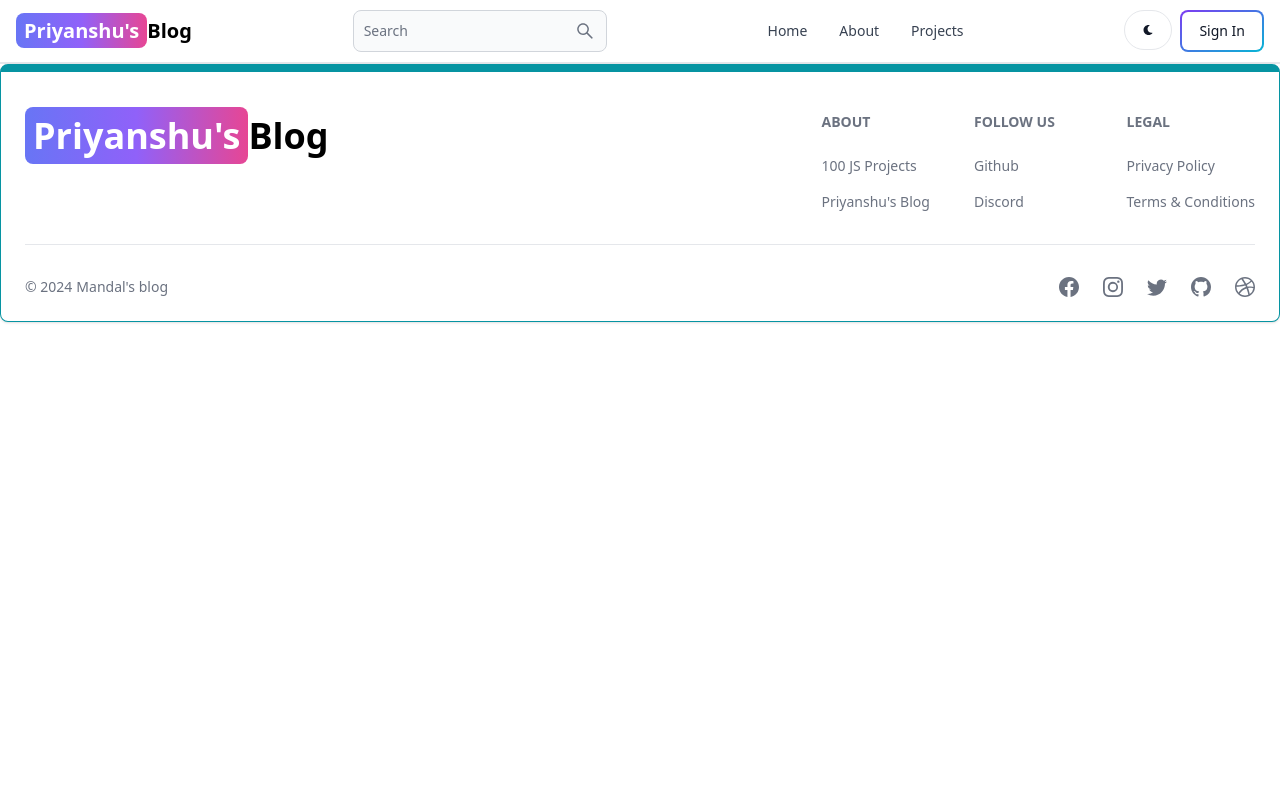
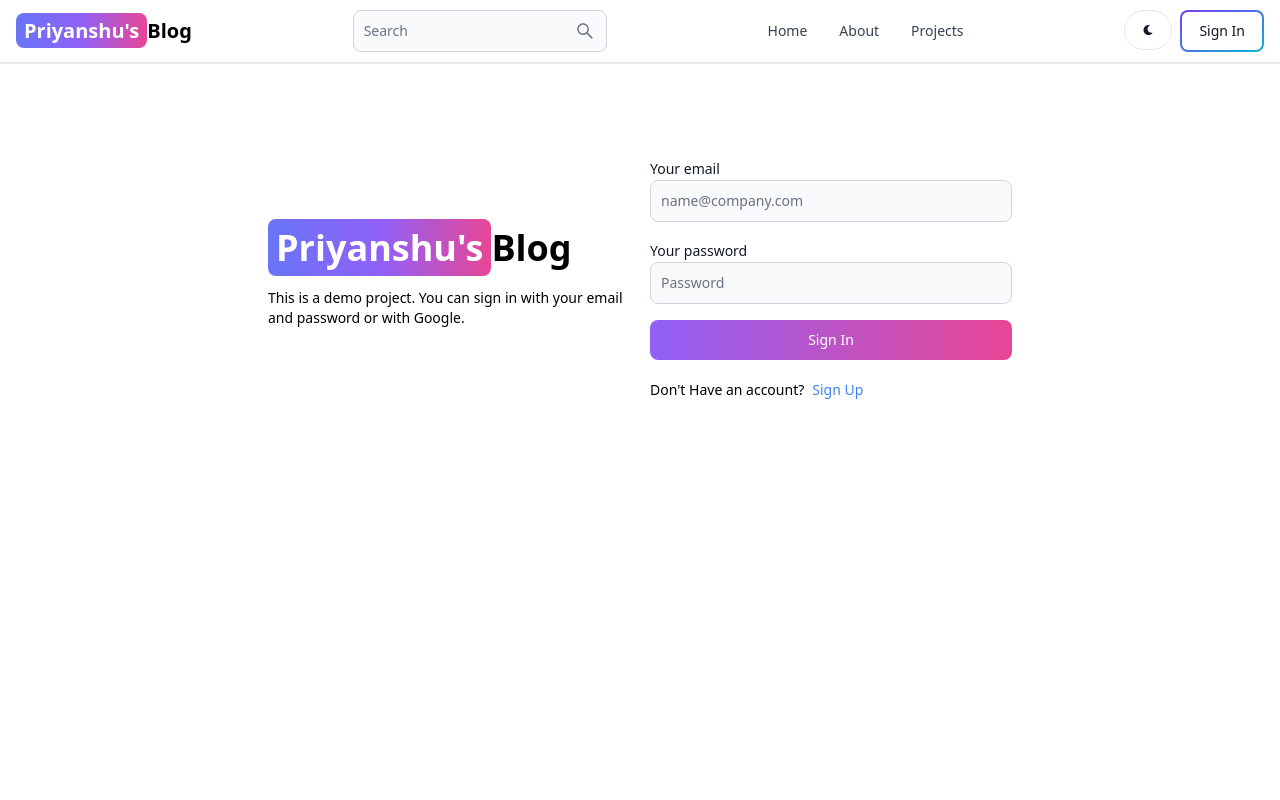
Before and after one commit to siuupriyanshu/MERN-Blog, a React (Vite) app in the folder client/: page /sign-in in a window 1280 px wide. Shown: the top 800 px of the page. Built offline with nearby package versions, Linux system fonts and the light colour scheme.

Commit message:
signin page funcunality added

```diff
--- a/client/src/pages/SignIn.jsx
+++ b/client/src/pages/SignIn.jsx
@@ -1,11 +1,116 @@
-import React from 'react'
+import React from "react";
+import { useState } from "react";
+import { Link, useNavigate } from "react-router-dom";
+import { Label, Button, TextInput, Spinner, Alert } from "flowbite-react";
 
 function SignIn() {
+  const [formData, setFormData] = useState({});
+  const [errorMessage, setErrorMessage] = useState(null);
+  const [loading, setLoading] = useState(null);
+  const navigate = useNavigate();
+
+  const handleChange = (e) => {
+    setFormData({ ...formData, [e.target.id]: e.target.value.trim() });
+  };
+
+  const handleSubmit = async (e) => {
+    e.preventDefault();
+
+    if ( !formData.email || !formData.password) {
+      return setErrorMessage("Please fill out fields.");
+    }
+
+    try {
+      setLoading(true);
+      setErrorMessage(null);
+      const res = await fetch("/server/auth/signin", {
+        method: "POST",
+        headers: { "Content-Type": "application/json" },
+        body: JSON.stringify(formData),
+      });
+      const data = await res.json();
+      if (data.success === false) {
+        return setErrorMessage(data.message);
+      }
+      setLoading(false);
+
+      if (res.ok) {
+        navigate("/");
+      }
+    } catch (error) {
+      setErrorMessage(error.message);
+      setLoading(false);
+    }
+  };
+
   return (
-    <div>
+    <div className="min-h-screen mt-20">
+      <div className="flex p-3 max-w-3xl mx-auto flex-col md:flex-row md:items-center gap-5">
+        {/* left */}
+        <div className="flex-1">
+          <Link to="/" className="font-bold dark:text-white text-4xl">
+            <span className="px-2 py-1 bg-gradient-to-r from-indigo-500 via-purple-500 to-pink-500 rounded-lg text-white">
+              Priyanshu's
+            </span>
+            Blog
+          </Link>
+          <p className="text-sm mt-5">
+            This is a demo project. You can sign in with your email and password
+            or with Google.
+          </p>
+        </div>
+        {/* right */}
 
+        <div className="flex-1">
+          <form className="flex flex-col gap-4" onSubmit={handleSubmit}>
+            <div>
+              <Label value="Your email" />
+              <TextInput
+                type="email"
+                placeholder="name@company.com"
+                id="email"
+                onChange={handleChange}
+              />
+            </div>
+            <div>
+              <Label value="Your password" />
+              <TextInput
+                type="password"
+                placeholder="Password"
+                id="password"
+                onChange={handleChange}
+              />
+            </div>
+            <Button gradientDuoTone="purpleToPink" type="submit">
+              {" "}
+              {loading ? (
+                <>
+                  <Spinner size="sm" />
+                  <span className="pl-3">Loading...</span>
+                </>
+              ) : (
+                "Sign In"
+              )}{" "}
+            </Button>
+          </form>
+          <div
+            className="flex gap-2 text-sm mt-5
+          "
+          >
+            <span> Don't Have an account?</span>
+            <Link to="/sign-up" className="text-blue-500">
+              Sign Up
+            </Link>
+          </div>
+          {errorMessage && (
+            <Alert className="mt-5 " color="failure">
+              {errorMessage}
+            </Alert>
+          )}
+        </div>
+      </div>
     </div>
-  )
+  );
 }
 
-export default SignIn
+export default SignIn;
```
Also changed, not shown: 1 other file (tests, documents, lock files or other folders).
